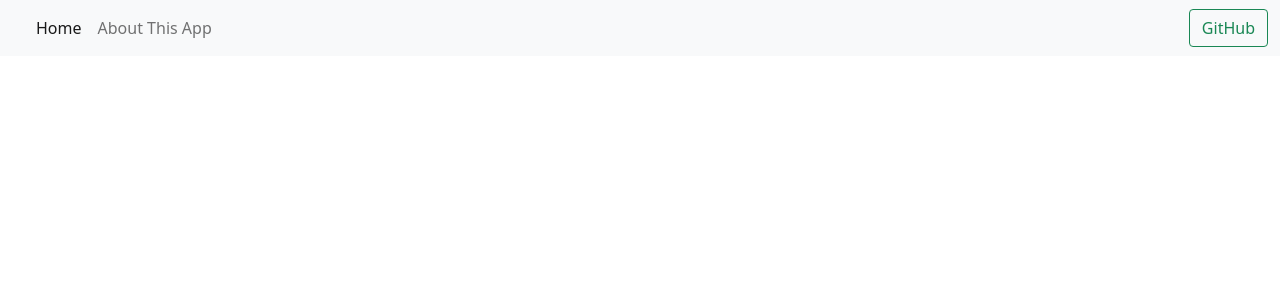
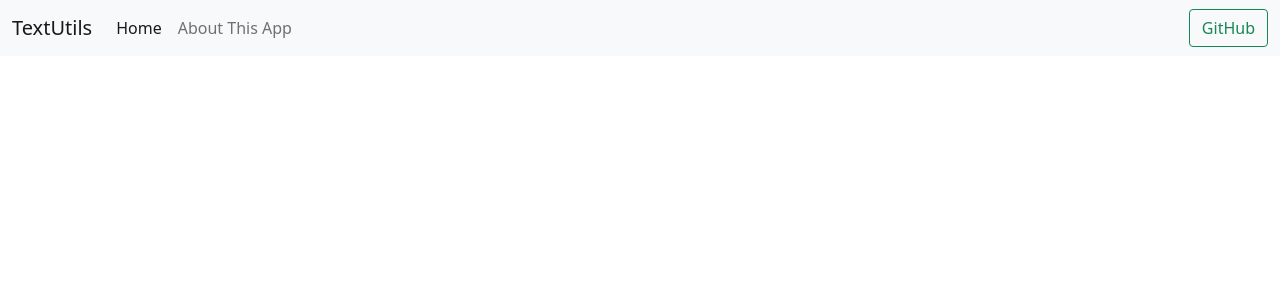
Before and after one commit to itfeelsharsh/react-textutils, a React (Create React App) app: page / in a window 1280 px wide. Shown: the top 300 px of the page. Built offline with nearby package versions, Linux system fonts and the light colour scheme.

Commit message:
title added

```diff
--- a/src/App.js
+++ b/src/App.js
@@ -3,7 +3,7 @@ import Navbar from "./components/Navbar.js";
 function App() {
   return (
     <>
-    <Navbar title="" aboutText="About This App" />
+    <Navbar title="TextUtils" aboutText="About This App" />
     </>
   );
 }
```
